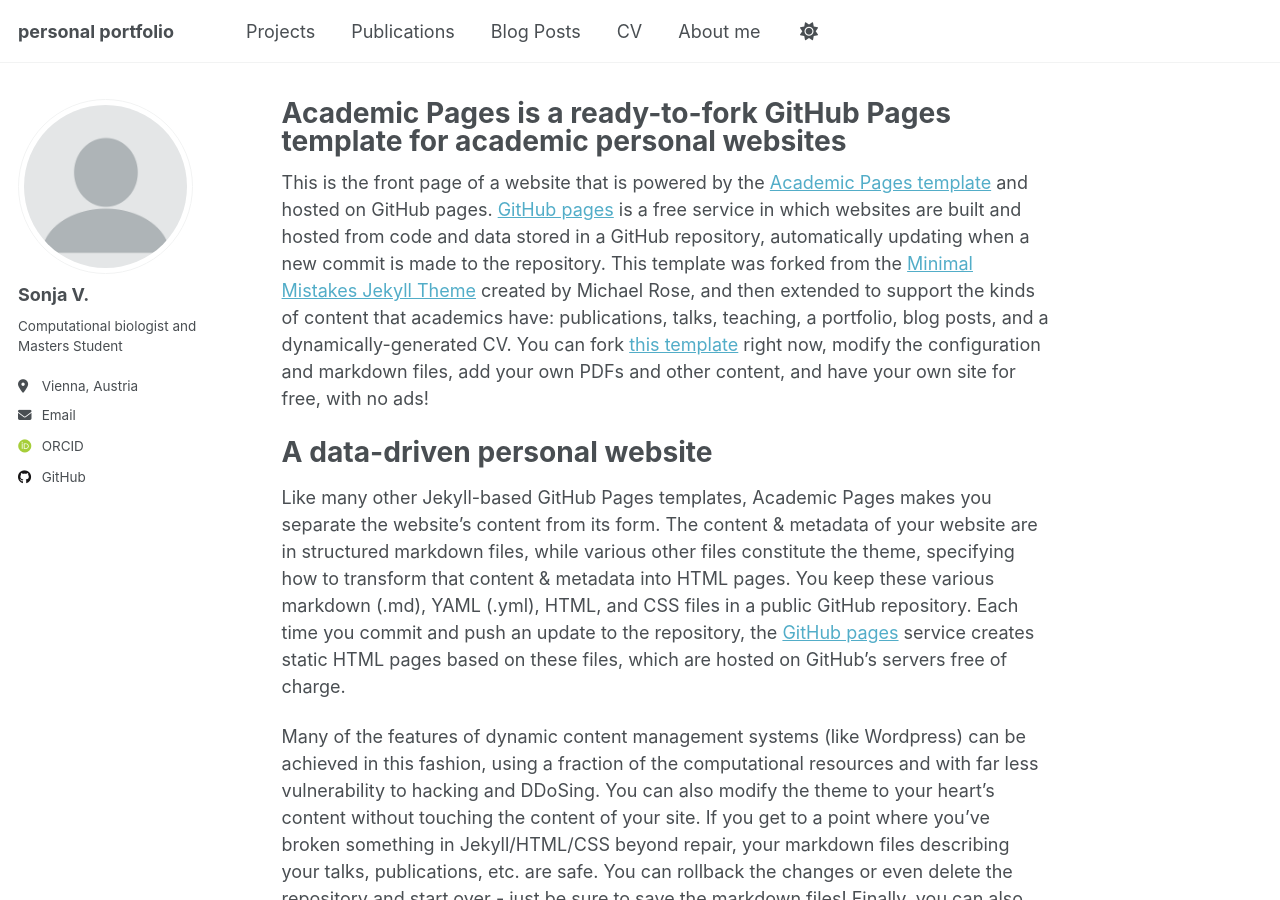
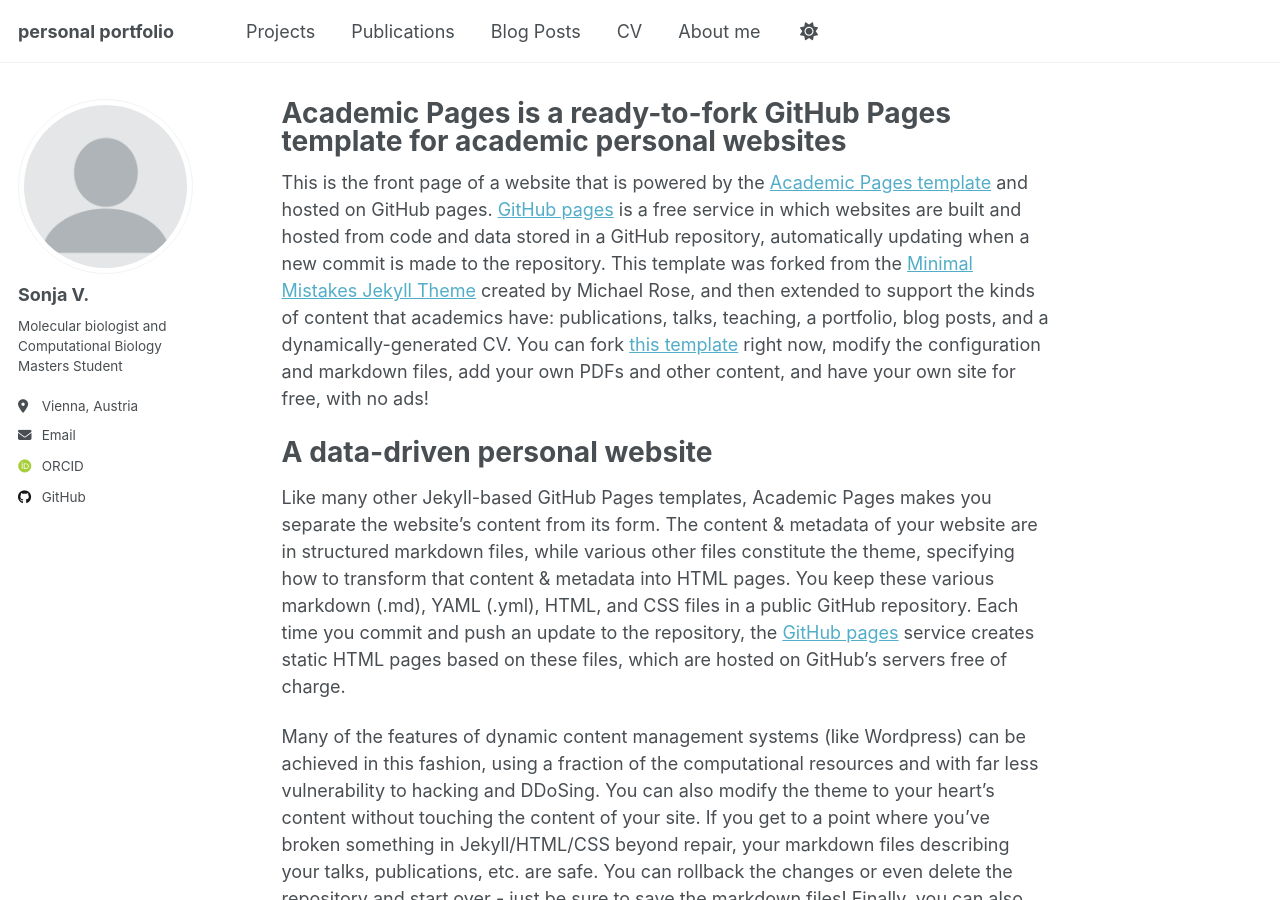
Before and after one commit to sporebyte/sporebyte.github.io, a Jekyll site: the page built from _pages/about.md, in a window 1280 px wide and 900 px high. Built offline with Jekyll 4.4.1, drawn with Linux system fonts in a browser that asks for light colours; some web fonts are replaced.

Commit message:
Update _config.yml

```diff
--- a/_config.yml
+++ b/_config.yml
@@ -25,7 +25,7 @@
   avatar           : "profile.png"
   name             : "Sonja V."
   pronouns         : # example: "she/her"
-  bio              : "Computational biologist and Masters Student"
+  bio              : "Molecular biologist and Computational Biology Masters Student"
   location         : "Vienna, Austria"
   uri              : # URL
   email            : "none@example.org"
```
